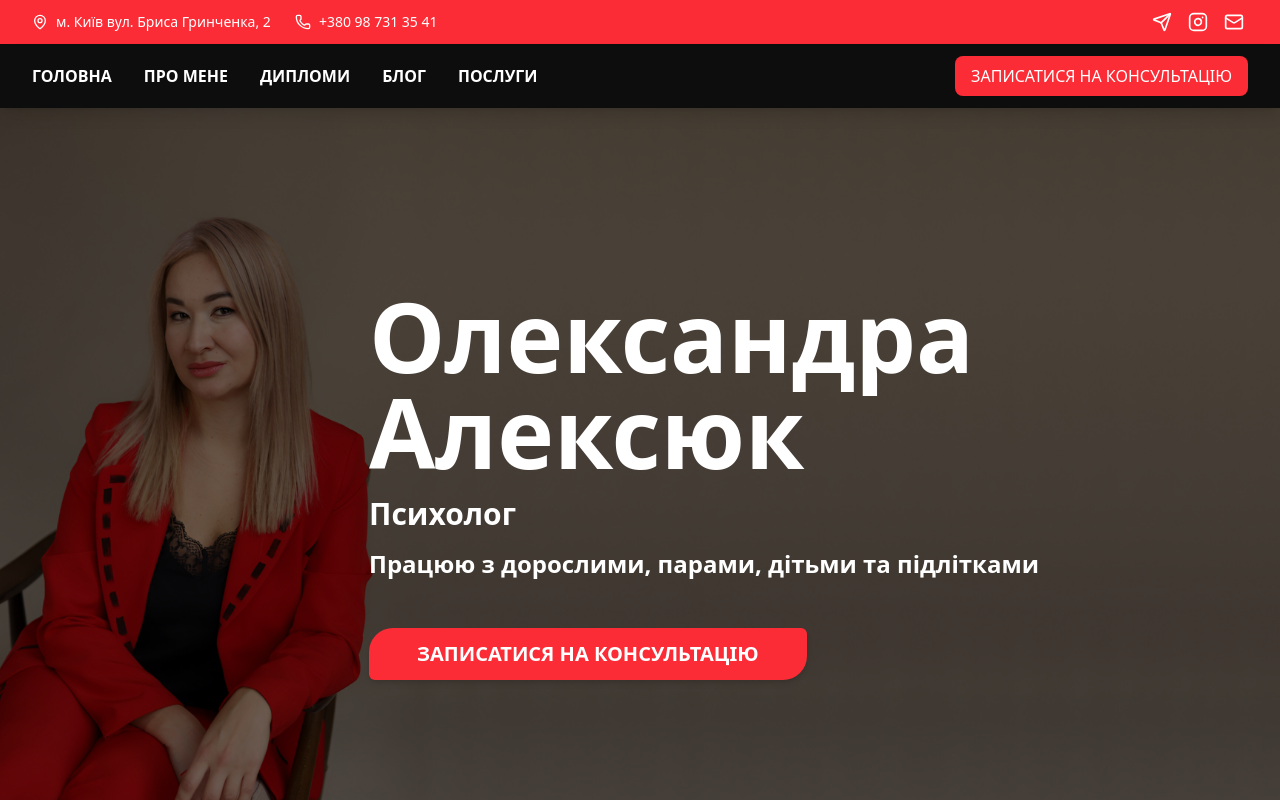
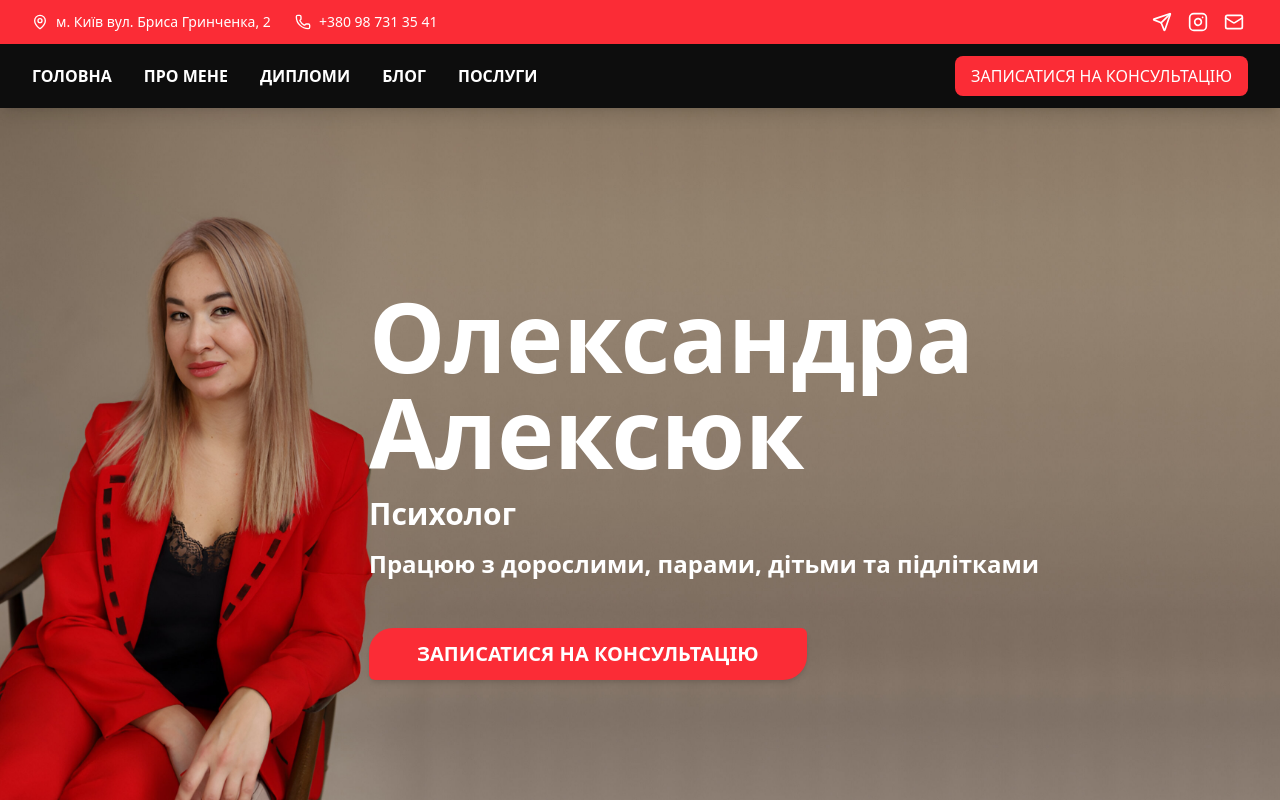
Before and after one commit to kenzay01/psychologist-site, a Next.js app: page / in a window 1280 px wide. Shown: the top 800 px of the page. Built offline with nearby package versions, Linux system fonts and the light colour scheme.

Commit message:
fix darkness of bg at the home banner

```diff
--- a/components/HomeBanner.tsx
+++ b/components/HomeBanner.tsx
@@ -26,7 +26,7 @@ export default function HomeBanner() {
           priority
           quality={85}
         />
-        <div className="absolute inset-0 bg-black/50"></div>
+        {/* <div className="absolute inset-0 bg-black/30"></div> */}
       </div>
 
       {/* Desktop Background */}
@@ -39,7 +39,7 @@ export default function HomeBanner() {
           priority
           // quality={85}
         />
-        <div className="absolute inset-0 bg-black/50"></div>
+        {/* <div className="absolute inset-0 bg-black/30"></div> */}
       </div>
 
       {/* Content */}
```
